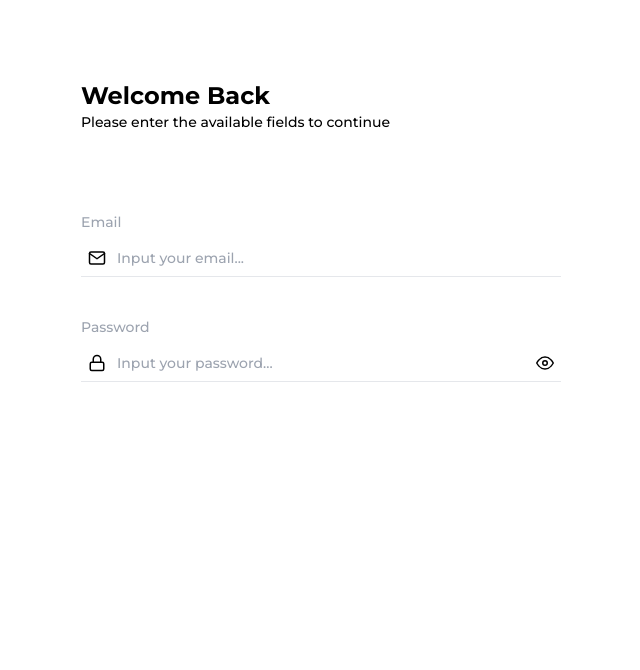
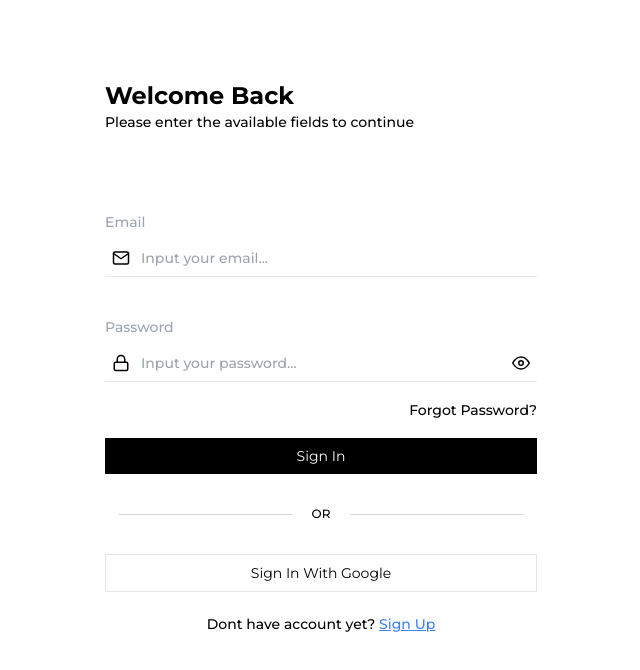
Before and after one commit to Muh-Zaan/digital-wallet, a Next.js app: page /sign-in in a window 1280 px wide. Shown: the top 670 px of the page, without its empty margins (319-959 px from the left). Built offline with nearby package versions, Linux system fonts and the light colour scheme.

Commit message:
update page sign in

```diff
--- a/src/app/(auth)/sign-in/page.tsx
+++ b/src/app/(auth)/sign-in/page.tsx
@@ -1,4 +1,5 @@
 "use client";
+import Link from "next/link";
 import React, { useState } from "react";
 import { Eye, EyeOff, Lock, Mail } from "react-feather";
 
@@ -6,12 +7,12 @@
   const [type, setType] = useState<string>("password");
 
   return (
-    <div className="w-full h-screen py-20 px-4">
+    <div className="w-full h-screen py-20 px-10">
       <h1 className="text-2xl font-bold">Welcome Back</h1>
       <p className="text-sm font-medium">
         Please enter the available fields to continue
       </p>
-      <div className="mt-20 w-full">
+      <form className="mt-20 w-full">
         <p className="text-sm font-medium text-gray-400">Email</p>
         <div className="relative border-b w-full mt-2">
           <div className="w-8 absolute top-1/2 -translate-y-1/2 flex justify-center items-center">
@@ -41,7 +42,29 @@
             type={type}
           />
         </div>
-      </div>
+        <div className="w-full flex justify-end items-center my-4">
+          <Link href={"/"}>
+            <span className="text-sm font-medium">Forgot Password?</span>
+          </Link>
+        </div>
+        <button className="w-full bg-black text-white py-2 text-sm">
+          Sign In
+        </button>
+        <div className="w-full flex justify-center gap-5 items-center my-8">
+          <div className="w-2/5 h-[1px] bg-gray-300"></div>
+          <p className="text-xs font-medium">OR</p>
+          <div className="w-2/5 h-[1px] bg-gray-300"></div>
+        </div>
+        <button className="w-full bg-white text-black border py-2 text-sm">
+          Sign In With Google
+        </button>
+        <div className="w-full mt-5 text-center">
+          <Link href={"/sign-up"} className="text-sm font-medium">
+            Dont have account yet?{" "}
+            <span className="text-blue-500 underline">Sign Up</span>
+          </Link>
+        </div>
+      </form>
     </div>
   );
 };
```
